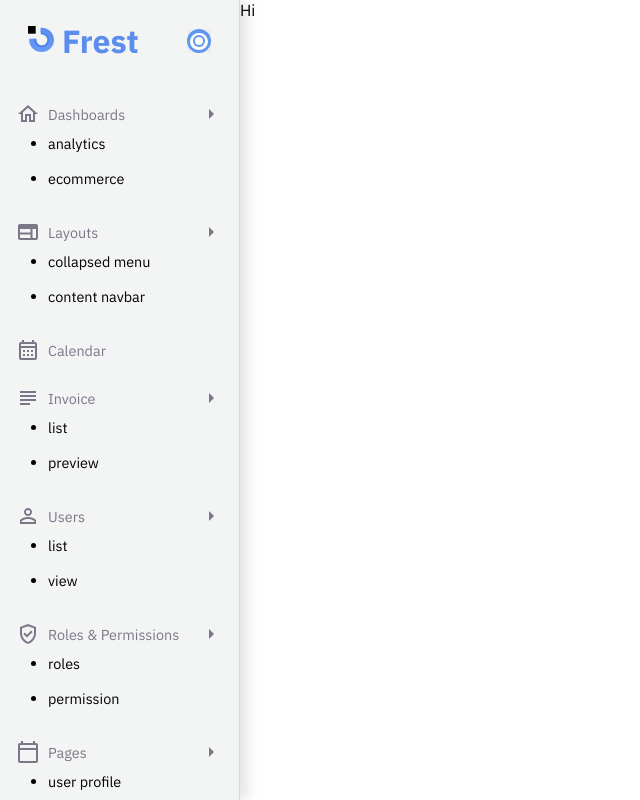
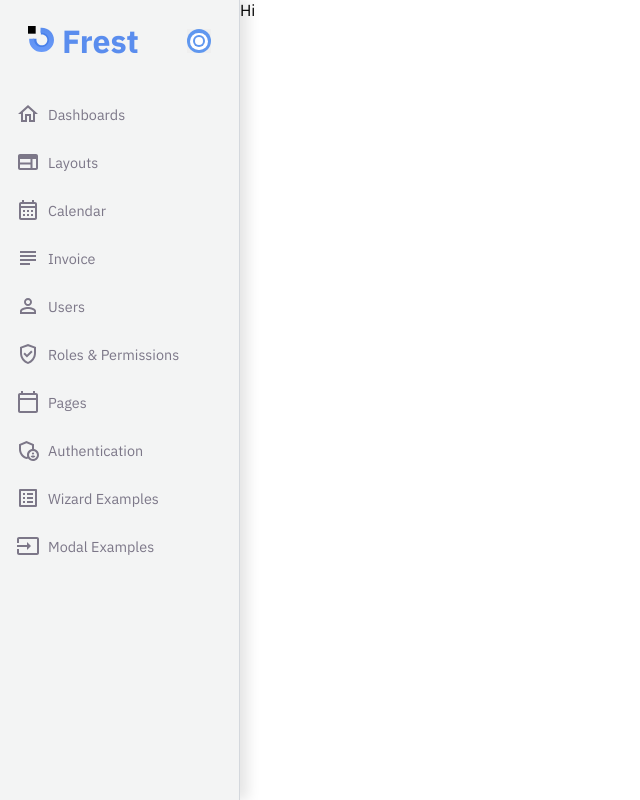
Before and after one commit to JealousGx/snippets, a React (Create React App) app: page / in a window 1280 px wide. Shown: the whole page, without its empty margins (0-640 px from the left). Built offline with nearby package versions, Linux system fonts and the light colour scheme.

Commit message:
maor changes

```diff
--- a/src/components/Data.js
+++ b/src/components/Data.js
@@ -14,84 +14,42 @@ import {
 export const SIDEBAR_DATA = [
   {
     name: "dashboards",
-    group: true,
-    items: [
-      { id: 1, name: "analytics" },
-      { id: 2, name: "ecommerce" },
-    ],
     icon: <HomeIcon />,
   },
   {
     name: "layouts",
-    group: true,
-    items: [
-      { id: 3, name: "collapsed menu" },
-      { id: 4, name: "content navbar" },
-    ],
     icon: <LayoutIcon />,
   },
   {
     name: "calendar",
-    group: false,
     icon: <CalendarIcon />,
   },
   {
     name: "invoice",
-    group: true,
-    items: [
-      { id: 5, name: "list" },
-      { id: 6, name: "preview" },
-    ],
     icon: <InvoiceIcon />,
   },
   {
     name: "users",
-    group: true,
-    items: [
-      { id: 7, name: "list" },
-      { id: 8, name: "view" },
-    ],
     icon: <UserIcon />,
   },
   {
     name: "roles & permissions",
-    group: true,
-    items: [
-      { id: 9, name: "roles" },
-      { id: 10, name: "permission" },
-    ],
     icon: <RolesIcon />,
   },
   {
     name: "pages",
-    group: true,
-    items: [
-      { id: 11, name: "user profile" },
-      { id: 12, name: "account settings" },
-    ],
     icon: <PagesIcon />,
   },
   {
     name: "authentication",
-    group: true,
-    items: [
-      { id: 13, name: "login" },
-      { id: 14, name: "register" },
-    ],
     icon: <AuthIcon />,
   },
   {
     name: "wizard examples",
-    group: true,
-    items: [
-      { id: 15, name: "checkout" },
-      { id: 16, name: "create deal" },
-    ],
     icon: <WizardIcon />,
   },
   {
     name: "modal examples",
-    group: false,
     icon: <ModalIcon />,
   },
 ];
--- a/src/components/Sidebar/SidebarItem.jsx
+++ b/src/components/Sidebar/SidebarItem.jsx
@@ -1,61 +1,12 @@
-import { useState } from "react";
-
 import {
   ItemContainer,
   ItemWrapper,
-  ItemWrapperGroup,
-  ItemTitleGroup,
-  Item,
   ItemName,
-  ItemArrow,
-  ItemsWrapper,
-  ChildItem,
 } from "./SidebarStyles";
 
-import { ArrowIcon } from "../Icons";
+const SidebarItem = (props) => {
+  const { icon, name, displaySidebar } = props;
 
-const SidebarItem = (props) => {
-  const { icon, group, childItems, name, displaySidebar } = props;
-  const [active, setActive] = useState(0);
-
-  const handleClick = (e, index) => {
-    e.preventDefault();
-    setActive(index);
-  };
-
-  console.log(active);
-
-  if (group) {
-    return (
-      <ItemContainer>
-        <ItemWrapperGroup>
-          <ItemTitleGroup>
-            <Item>
-              {icon}
-              <ItemName displaySidebar={displaySidebar}>{name}</ItemName>
-            </Item>
-            <ItemArrow displaySidebar={displaySidebar}>
-              <ArrowIcon />
-            </ItemArrow>
-          </ItemTitleGroup>
-          <ItemsWrapper displaySidebar={displaySidebar}>
-            {childItems.map(
-              (item) =>
-                item && (
-                  <ChildItem
-                    onClick={(e) => handleClick(e, item.id)}
-                    className={active === item.id && "active"}
-                    key={item.id}
-                  >
-                    {item.name}
-                  </ChildItem>
-                )
-            )}
-          </ItemsWrapper>
-        </ItemWrapperGroup>
-      </ItemContainer>
-    );
-  } else {
     return (
       <ItemContainer>
         <ItemWrapper>
@@ -64,7 +15,6 @@ const SidebarItem = (props) => {
         </ItemWrapper>
       </ItemContainer>
     );
-  }
 };
 
 export default SidebarItem;
--- a/src/components/Sidebar/SidebarStyles.js
+++ b/src/components/Sidebar/SidebarStyles.js
@@ -109,17 +109,6 @@ export const ItemTitleGroup = styled.div`
   }
 `;
 
-export const Item = styled.div`
-  display: flex;
-  align-items: center;
-`;
-
-export const ItemArrow = styled.span`
-  display: ${({ displaySidebar }) => (displaySidebar ? "flex" : "none")};
-  align-items: center;
-  justify-content: center;
-`;
-
 export const ItemName = styled.span`
   margin-left: ${({ displaySidebar }) => (displaySidebar ? "0.5rem" : "0")};
   display: ${({ displaySidebar }) => (displaySidebar ? "block" : "none")};
@@ -188,12 +177,27 @@ export const SidebarContainer = styled.div`
         display: ${({ displaySidebar }) => !displaySidebar && "block"};
         margin-left: ${({ displaySidebar }) => !displaySidebar && "0.5rem"};
       }
-
-      ${ItemArrow} {
-        display: ${({ displaySidebar }) => !displaySidebar && "flex"};
-      }
     }
   }
+
+::-webkit-scrollbar {
+  width: 4px;
+  height: 3px;
+}
+
+::-webkit-scrollbar-track {
+  border-radius: 10px;
+  background-color: transparent;
+}
+
+::-webkit-scrollbar-thumb {
+  border-radius: 10px;
+  background: #eaeced;
+
+  &:hover {
+    background: #D5E0F3;
+  }
+}
 
   @media (max-width: 468px) {
     width: 5rem;
--- a/src/components/Sidebar/index.jsx
+++ b/src/components/Sidebar/index.jsx
@@ -54,9 +54,7 @@ export default function Sidebar({ children }) {
               key={index}
               icon={itemData.icon}
               displaySidebar={displaySidebar}
-              group={itemData.group}
               name={itemData.name}
-              childItems={itemData.items}
             />
           ))}
         </SidebarWrapper>
```
